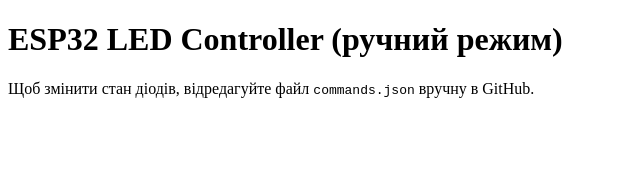
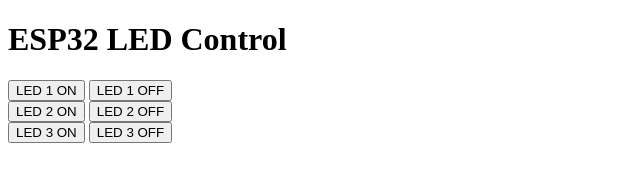
Before and after one commit to davydfed/esp32-led-controller, a plain HTML site: page index.html in a window 1280 px wide. Shown: the whole page, without its empty margins (0-640 px from the left). Drawn offline with Linux system fonts and the light colour scheme.

Commit message:
Update index.html

```diff
--- a/index.html
+++ b/index.html
@@ -1,10 +1,32 @@
 <!DOCTYPE html>
-<html>
+<html lang="en">
 <head>
-  <title>ESP32 LED Controller</title>
+  <meta charset="UTF-8" />
+  <title>LED Control</title>
 </head>
 <body>
-  <h1>ESP32 LED Controller (ручний режим)</h1>
-  <p>Щоб змінити стан діодів, відредагуйте файл <code>commands.json</code> вручну в GitHub.</p>
+  <h1>ESP32 LED Control</h1>
+
+  <button onclick="update('led1', 'on')">LED 1 ON</button>
+  <button onclick="update('led1', 'off')">LED 1 OFF</button>
+  <br />
+  <button onclick="update('led2', 'on')">LED 2 ON</button>
+  <button onclick="update('led2', 'off')">LED 2 OFF</button>
+  <br />
+  <button onclick="update('led3', 'on')">LED 3 ON</button>
+  <button onclick="update('led3', 'off')">LED 3 OFF</button>
+
+  <script>
+    async function update(led, state) {
+      const body = { [led]: state };
+      const res = await fetch("/update", {
+        method: "POST",
+        headers: { "Content-Type": "application/json" },
+        body: JSON.stringify(body)
+      });
+      const data = await res.json();
+      alert(JSON.stringify(data));
+    }
+  </script>
 </body>
 </html>
```
